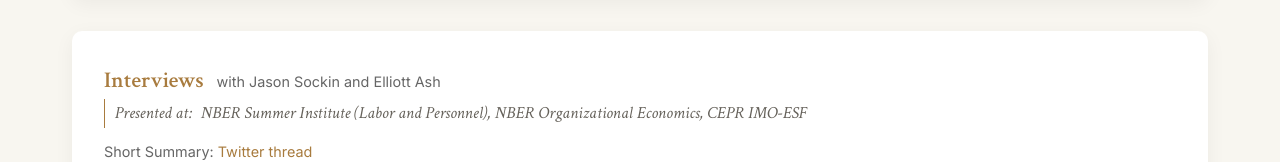
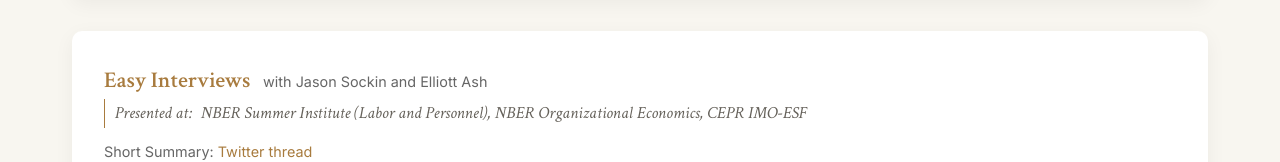
Before and after one commit to soumitrashukla/soumitrashukla.github.io, a plain HTML site: page research.html in a window 1280 px wide. Shown: the part 484-646 px from the top of the page. Drawn offline with Linux system fonts and the light colour scheme.

Commit message:
Rename Interviews paper to Easy Interviews

```diff
--- a/research.html
+++ b/research.html
@@ -79,7 +79,7 @@
 
         <div class="paper-item">
             <h3 class="paper-title paper-title-with-highlight">
-                <a href="https://papers.ssrn.com/sol3/papers.cfm?abstract_id=5681703" target="_blank">Interviews</a>
+                <a href="https://papers.ssrn.com/sol3/papers.cfm?abstract_id=5681703" target="_blank">Easy Interviews</a>
                 <span class="coauthors">with <a href="https://sites.google.com/view/jasonsockin/home" target="_blank">Jason Sockin</a> and <a href="https://elliottash.com/" target="_blank">Elliott Ash</a></span>
             </h3>
             <div class="research-award research-presentation">NBER Summer Institute (Labor and Personnel), NBER Organizational Economics, CEPR IMO-ESF</div>
```
Also changed, not shown: 1 other file.
